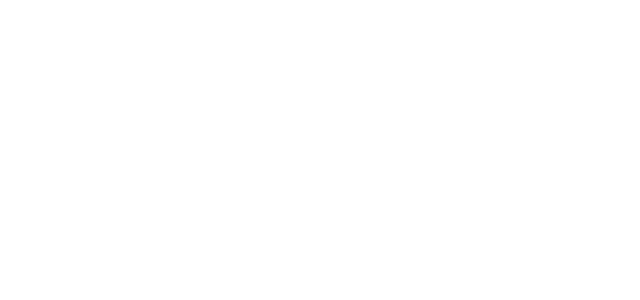
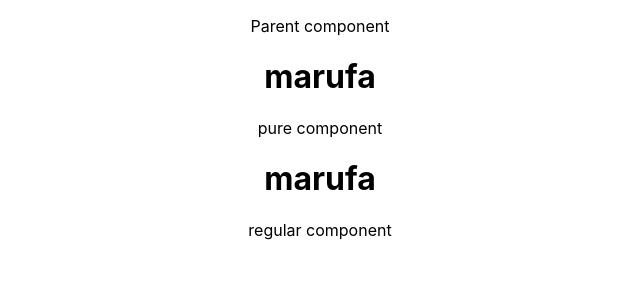
Before and after one commit to islamMaruf/LearnReactBasics, a React (Create React App) app: page / in a window 1280 px wide. Shown: the top 300 px of the page, without its empty margins (320-960 px from the left). Built offline with nearby package versions, Linux system fonts and the light colour scheme.

Commit message:
pure components concept clear

```diff
--- a/src/App.js
+++ b/src/App.js
@@ -18,11 +18,14 @@ import LifeCycleA from "./components/LifeCycleA";
 import LifeCycleB from "./components/LifeCycleB";
 import FragmentDemo from "./components/FragmentDemo";
 import Table from "./components/Table";
+import PureComp from "./components/PureComp";
+import ParentOfPureAndRegularComp from "./components/ParentOfPureAndRegularComp";
 
 class App extends Component {
     render() {
         return (
             <div className="App">
+               <ParentOfPureAndRegularComp/>
                 {/*<FragmentDemo/>*/}
                 {/*<Table/>*/}
                 {/*<LifeCycleB/>*/}
--- /dev/null
+++ b/src/components/ParentOfPureAndRegularComp.js
@@ -0,0 +1,33 @@
+import React, {Component} from 'react';
+import PureComp from "./PureComp";
+import RegularComp from "./RegularComp";
+
+class ParentOfPureAndRegularComp extends Component {
+    constructor(props) {
+        super(props);
+        this.state = {
+            name: 'maruf'
+        }
+    }
+
+    componentDidMount() {
+        setTimeout(() => {
+            this.setState({
+                name: 'marufa'
+            })
+        }, 2000)
+    }
+
+    render() {
+        console.log('************************* parent component render *******************');
+        return (
+            <div>
+                <p>Parent component</p>
+                <PureComp name={this.state.name}/>
+                <RegularComp name={this.state.name}/>
+            </div>
+        );
+    }
+}
+
+export default ParentOfPureAndRegularComp;
--- /dev/null
+++ b/src/components/PureComp.js
@@ -0,0 +1,15 @@
+import React, {PureComponent} from 'react';
+
+class PureComp extends PureComponent {
+    render() {
+        console.log('************************* pure component render *******************')
+        return (
+            <div>
+                <h1>{this.props.name}</h1>
+                <p>pure component</p>
+            </div>
+        );
+    }
+}
+
+export default PureComp;
--- /dev/null
+++ b/src/components/RegularComp.js
@@ -0,0 +1,15 @@
+import React, {Component} from 'react';
+
+class RegularComp extends Component {
+    render() {
+        console.log('************************* regular component render *******************')
+        return (
+            <div>
+                <h1>{this.props.name}</h1>
+                <p>regular component</p>
+            </div>
+        );
+    }
+}
+
+export default RegularComp;
```
